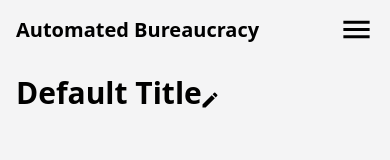
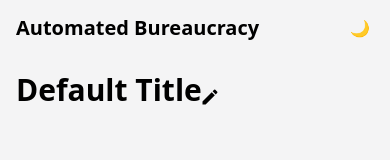
Before and after one commit to Automated-Bureaucracy-Kickoff/Automated-Bureaucracy, a React (Vite) app in the folder frontend/: page /main in a window 390 px wide. Shown: the top 160 px of the page. Built offline with nearby package versions, Linux system fonts and the light colour scheme.

Commit message:
Fixed nav

```diff
--- a/frontend/src/components/Navbar.jsx
+++ b/frontend/src/components/Navbar.jsx
@@ -20,49 +20,20 @@ const Navbar = () => {
         <div className="text-xl font-bold">
           <Link to="/">
             <div className="flex items-center space-x-2">
-              <h1>Automated Bureaucracy</h1>
+              <h1 className="md:text-3xl">Automated Bureaucracy</h1>
             </div>
           </Link>
         </div>
 
-        {/* Hamburger Icon (Visible on small screens) */}
-        <button
-          className="md:hidden block text-black dark:text-white focus:outline-none"
-          onClick={toggleMenu}
-          aria-label="Toggle Menu"
-        >
-          {isMenuOpen ? (
-            <Close fontSize="large" />
-          ) : (
-            <Menu fontSize="large" />
-          )}
-        </button>
 
         {/* Links for Desktop */}
-        <ul className="hidden md:flex items-center space-x-6">
+        <ul className="flex items-center space-x-6">
             <li>
                 <DarkToggle></DarkToggle>
             </li>
 
         </ul>
 
-        {/* Mobile Menu (Visible when menu icon is clicked) */}
-        {isMenuOpen && (
-          <ul className="md:hidden sticky top-0 w-full bg-zinc-200 dark:bg-zinc-800 flex flex-col space-y-4 p-4 shadow-lg">
-
-                <li>
-                    <Link
-                        to="/account"
-                        className="text-gray-700 dark:text-gray-200 hover:text-gray-500 dark:hover:text-gray-400"
-                    >
-                        <AccountBoxIcon fontSize="large" />
-                    </Link>
-                </li>
-                <li>
-                    <DarkToggle></DarkToggle>
-                </li>
-          </ul>
-        )}
       </div>
     </nav>
   );
```
